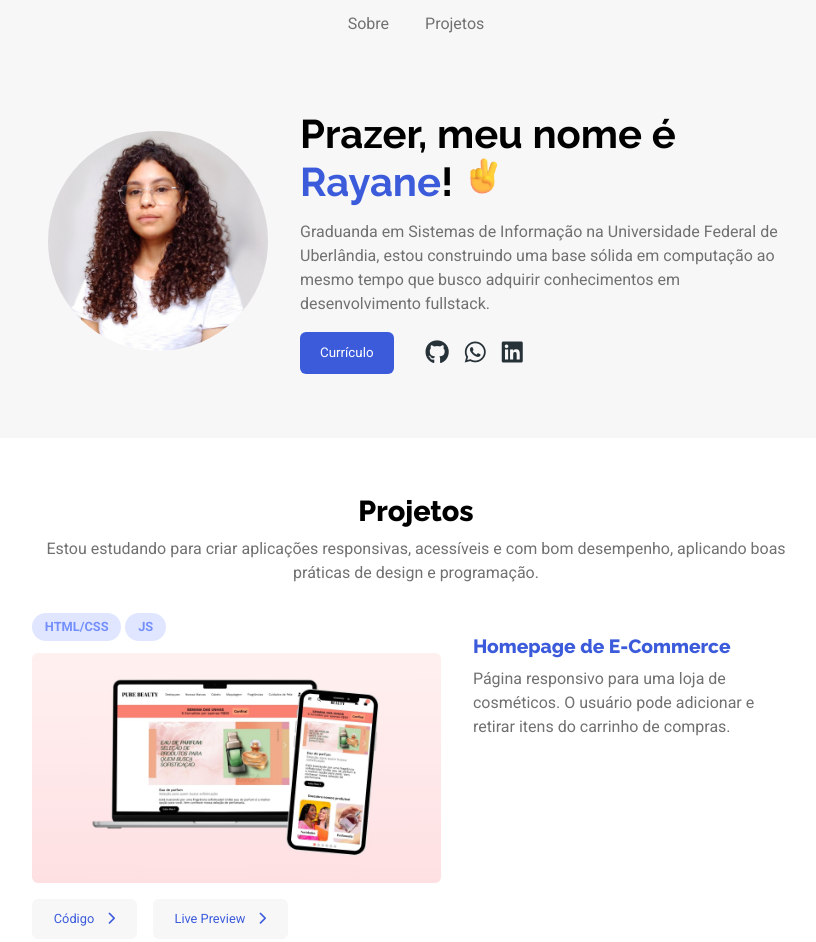
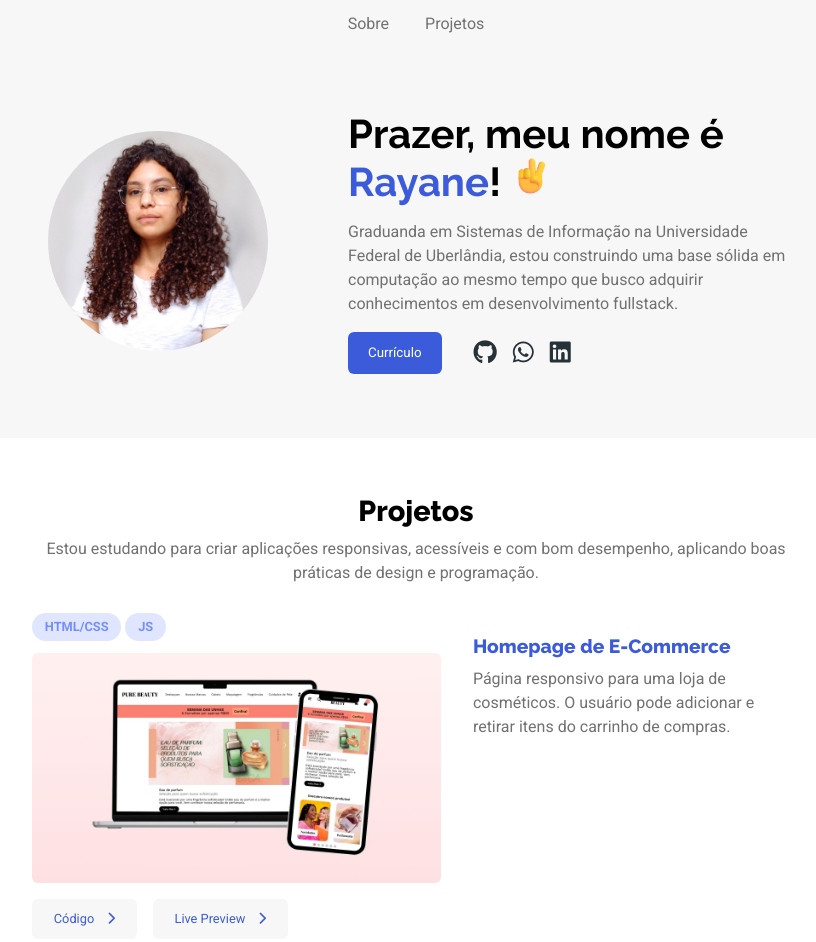
Before and after one commit to rayanermt/portfolio, a plain HTML site: page index.html in a window 1280 px wide. Shown: the top 942 px of the page, without its empty margins (224-1040 px from the left). Drawn offline with Linux system fonts and the light colour scheme; some icons are missing.

Commit message:
styles: Minor styling fix

```diff
--- a/style.css
+++ b/style.css
@@ -253,6 +253,7 @@ footer {
 
     .hero {
         flex-wrap: nowrap;
+        gap: 4em;
     }
 
     .project__info-wrapper {
```
